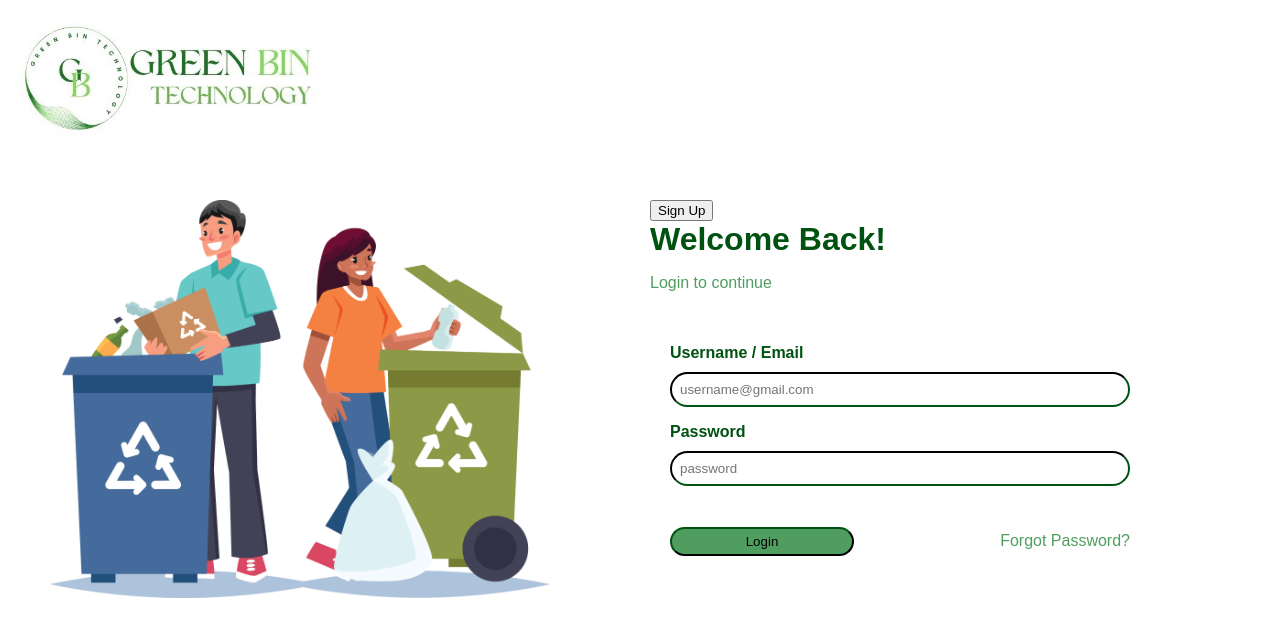
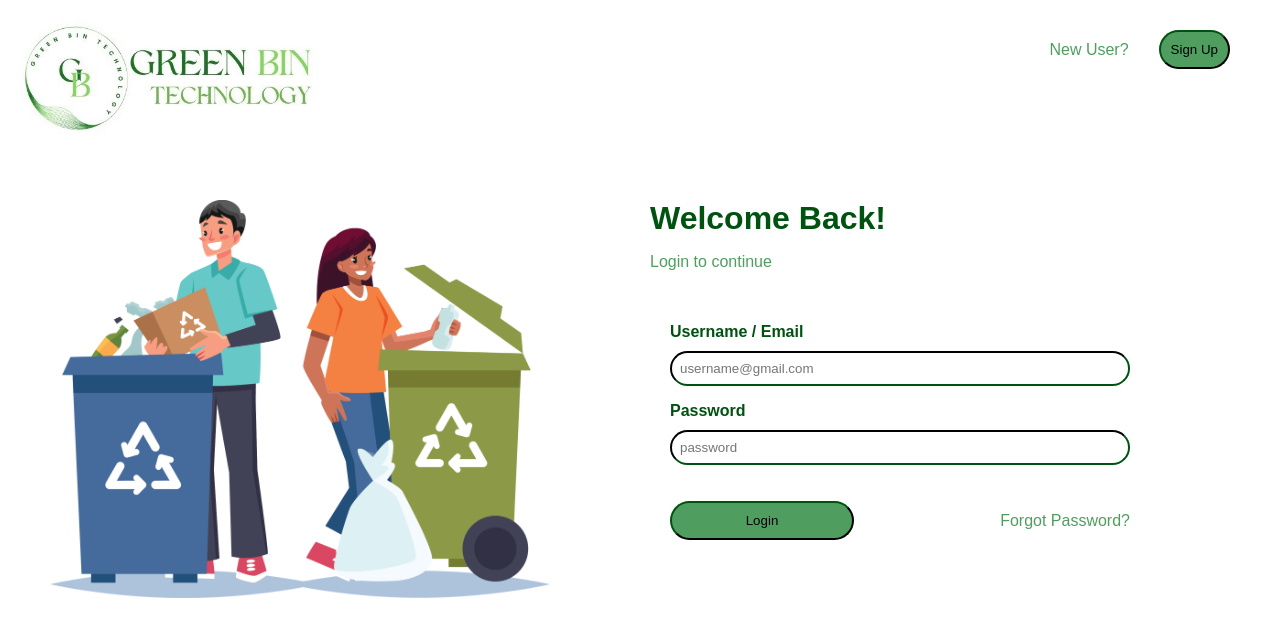
Before and after one commit to cepdnaclk/e19-3yp-Smart-Waste-Management-System, a React (Create React App) app in the folder web-app/frontend/: page /login in a window 1280 px wide. Shown: the top 636 px of the page. Built offline with nearby package versions, Linux system fonts and the light colour scheme.

Commit message:
Sign-up option

```diff
--- a/web-app/frontend/src/components/Log in/FormContainer.jsx
+++ b/web-app/frontend/src/components/Log in/FormContainer.jsx
@@ -119,18 +119,18 @@ const style = {
     borderColor: "#005211",
   },
   buttonContainer: {
-    display: "flex",
-    //justifyContent: "center",
-    alignItems: "center",
-    //marginTop: "20px",
-    justifyContent: "space-between",
+    display: 'flex',
+    alignItems: 'center',
+    justifyContent: 'space-between',
+
+
   },
   button: {
     width: "40%",
     backgroundColor: "#4f9e5f",
     borderColor: "#005211",
     marginTop: "20px",
-    padding: "5px",
+    padding: "10px",
     borderRadius: "100px",
     display: "grid",
     placeItem: "center",
--- a/web-app/frontend/src/components/Log in/SignIn.jsx
+++ b/web-app/frontend/src/components/Log in/SignIn.jsx
@@ -2,9 +2,10 @@ import React from 'react';
 
 const SignIn = () => {
     return (
-    <div>
+        <div style={style.SignInContainer}>
             {/* Sign Up option */}
-      <button className="sign-up-button">Sign Up</button>
+            <div style={style.text}>New User?</div>
+            <button style={style.button} className="sign-up-button">Sign Up</button>
 
             {/* Rest of the sign in component */}
             {/* ... */}
@@ -12,4 +13,37 @@ const SignIn = () => {
     );
 };
 
+const style = {
+    SignInContainer: {
+        display: 'flex',
+        alignItems: 'center',
+        justifyContent: 'space-between',
+        position: 'absolute',
+        top: '10px',
+        right: '10px',
+        marginRight: '40px',
+    },
+    button: {
+        width: '100%',
+        backgroundColor: '#4f9e5f',
+        borderColor: '#005211',
+        marginTop: '20px',
+        padding: '10px',
+        borderRadius: '100px',
+        display: 'grid',
+        placeItem: 'center',
+    },
+    text: {
+        color: '#4f9e5f',
+        textAlign: 'center',
+        //width: '10%',
+        marginTop: '30px',
+        marginBottom: '10px',
+        marginLeft: '10px',
+        marginRight: '30px',
+        whiteSpace: 'nowrap',
+    },
+};
+
+
 export default SignIn;
```
Lines whose indentation alone changed are shown as unchanged.
